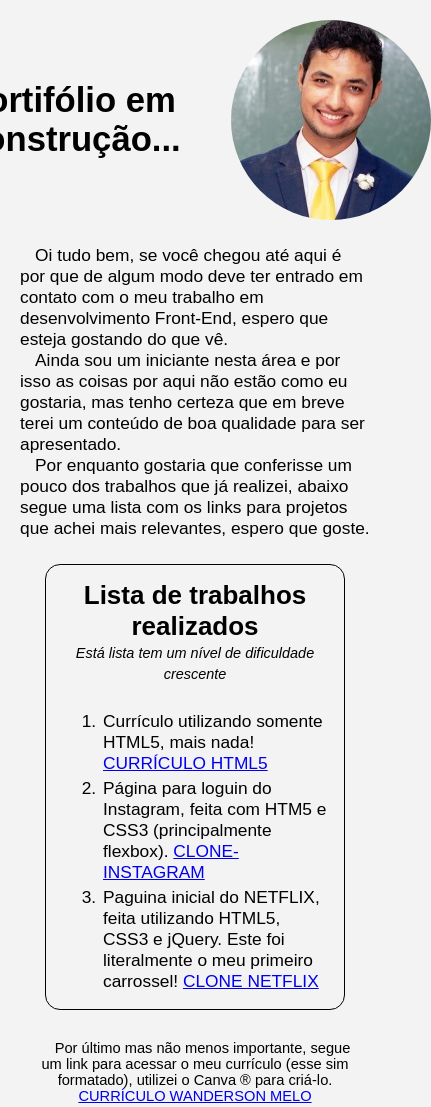
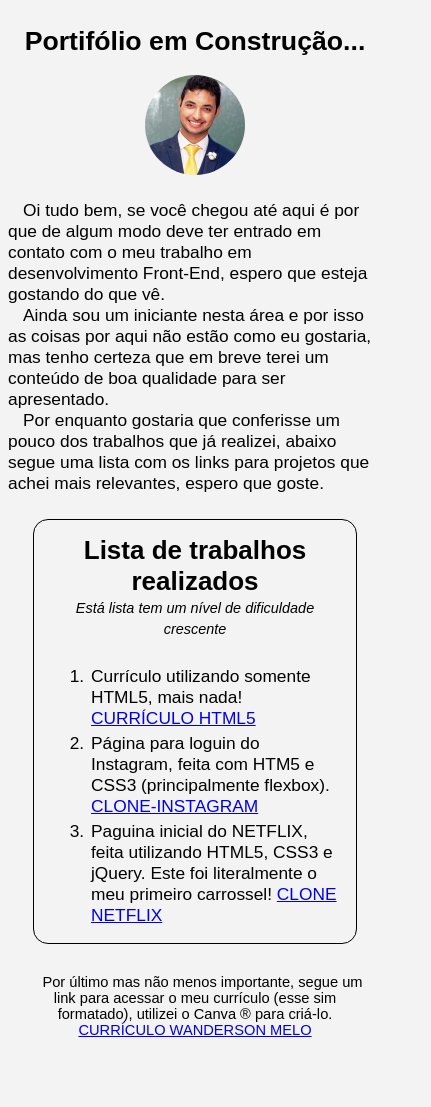
Before and after one commit to Wanderson-Melo/portfolio-curriculo, a plain HTML site: page index.html in a window 390 px wide. Shown: the whole page, 431 px wide, since content can reach past the window. After the commit the page ends 1046 px from the top, so only its background shows below. Drawn offline with Linux system fonts and the light colour scheme.

Commit message:
adicionando media queries

```diff
--- a/estilos/estilo-index.css
+++ b/estilos/estilo-index.css
@@ -8,7 +8,7 @@ body{
     font-family: Arial, Helvetica, sans-serif;
     background-color: rgb(243,243,243);
     font-size: 13pt;
-    margin: 20px;
+    /*margin: 20px;*/
 }
 .main-header{
     display: flex;
@@ -51,3 +51,27 @@ footer{
     margin: 30px 10px 0px 10px;
     font-size: 11pt;
 }
+@media(max-width:600px)
+{
+    .main-header img{
+        width: 150px;
+    }
+}
+@media(min-width:950px){
+    body{
+        width: 95%;
+        margin: auto;
+    }
+}
+@media(max-width:450px){
+    .main-header{
+        flex-direction: column;
+    }
+    .main-header img{
+        width: 100px;
+        margin-left: 0px;
+    }
+    .main-header h1{
+        font-size: 20pt;
+    }
+}
```
